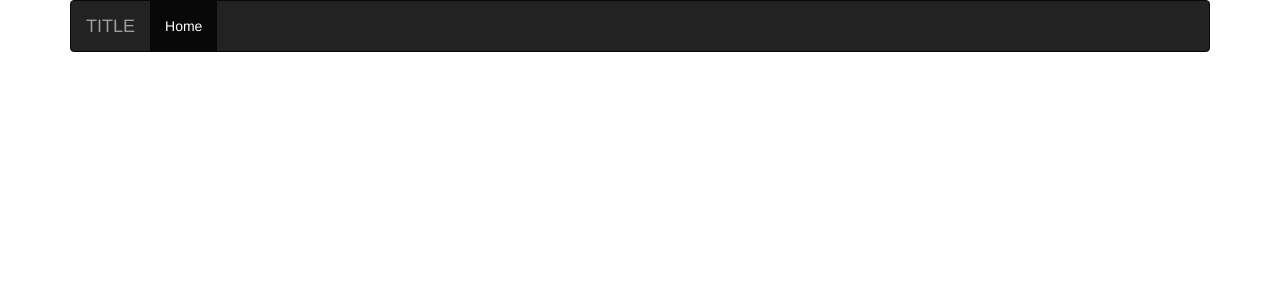
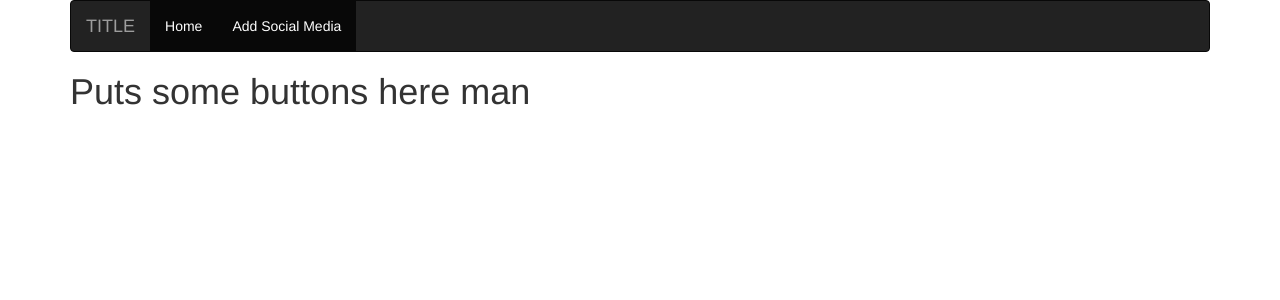
Before and after one commit to dennisjs0910/mesh-v2, a React (Create React App) app in the folder client/: page /authenticate in a window 1280 px wide. Shown: the top 300 px of the page. Built offline with nearby package versions, Linux system fonts and the light colour scheme; no server answers.

Commit message:
authenticate is set up

```diff
--- a/client/src/actions/authAction.js
+++ b/client/src/actions/authAction.js
@@ -11,7 +11,7 @@ export const authTwitter = () => {
 
 export const authInstagram = () => {
     return function(dispatch) {
-        axios.get('/auth/twitter').then((res) => {
+        axios.get('/auth/instagram').then((res) => {
             dispatch({ type: AUTH_CONSTANTS, payload: res.data });
         });
     }
--- a/client/src/component/App.js
+++ b/client/src/component/App.js
@@ -4,6 +4,7 @@ import { connect } from 'react-redux';
 import * as actions from '../actions';
 import NewsFeed from './NewsFeed'
 import Header from './Header';
+import Authenticate from './Authenticate';
 
 class App extends Component {
 
@@ -18,7 +19,7 @@ class App extends Component {
                     <div>
                         <Header />
                         <Route exact path='/' component={ NewsFeed } />
-
+                        <Route exact path='/authenticate' component={ Authenticate } />
                     </div>
                 </BrowserRouter>
             </div>
--- a/client/src/component/Authenticate.js
+++ b/client/src/component/Authenticate.js
@@ -0,0 +1,21 @@
+import React, {Component} from 'react';
+import { connect } from 'react-redux';
+import { authTwitter , authInstagram } from '../actions/authAction';
+
+class Authenticate extends Component {
+    render() {
+        return(
+            <div>
+                <h1>
+                Puts some buttons here man
+                </h1>
+            </div>
+        );
+    }
+}
+
+function mapStateToProps({auth}) {
+    return { auth };
+}
+
+export default connect(mapStateToProps, [authTwitter, authInstagram])(Authenticate);
--- a/client/src/component/Header.js
+++ b/client/src/component/Header.js
@@ -26,6 +26,7 @@ class Header extends Component {
                     </div>
                     <ul className="nav navbar-nav">
                         <li className="active"><a href="/">Home</a></li>
+                        <li className="active"><a href="/authenticate">Add Social Media</a></li>
                     </ul>
                     <ul className="nav navbar-nav navbar-right">
                         { this.renderContent() }
```
